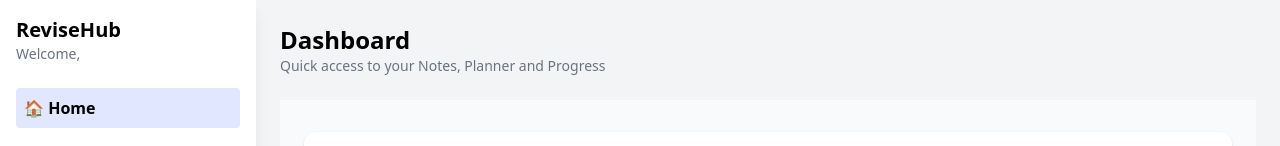
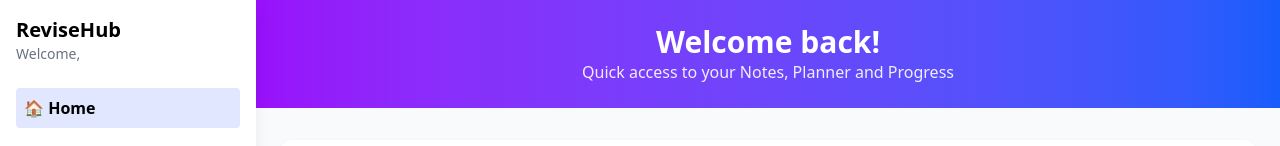
Before and after one commit to Faizan-9077/reviseHub, a React (Vite) app in the folder frontend/: page /dashboard in a window 1280 px wide. Shown: the top 146 px of the page. Built offline with nearby package versions, Linux system fonts and the light colour scheme; no server answers; sample sign-in values are in the browser's storage.

Commit message:
Update frontend layout and routing structure

```diff
--- a/frontend/src/App.jsx
+++ b/frontend/src/App.jsx
@@ -1,6 +1,8 @@
 import { Routes, Route, Navigate } from "react-router-dom";
 import Login from "./pages/Login";
 import Register from "./pages/Register";
+import ForgotPassword from "./pages/ForgotPassword";
+import ResetPassword from "./pages/ResetPassword";
 import DashboardLayout from "./components/DashboardLayout";
 import DashboardHome from "./pages/DashboardHome";
 import NotesPage from "./pages/NotesPage";
@@ -12,6 +14,8 @@ function App() {
     <Routes>
       <Route path="/login" element={<Login />} />
       <Route path="/register" element={<Register />} />
+      <Route path="/forgot-password" element={<ForgotPassword />} />
+      <Route path="/reset-password" element={<ResetPassword />} />
 
       <Route path="/dashboard" element={<DashboardLayout />}>
         <Route index element={<DashboardHome />} />
--- a/frontend/src/components/DashboardLayout.jsx
+++ b/frontend/src/components/DashboardLayout.jsx
@@ -1,10 +1,12 @@
-import React, { useEffect, useState } from 'react';
-import { NavLink, Outlet, useNavigate } from 'react-router-dom';
+import React, { useEffect, useState } from "react";
+import { NavLink, Outlet, useNavigate, useLocation } from "react-router-dom";
 
 export default function DashboardLayout() {
   const [user, setUser] = useState(null);
   const [loading, setLoading] = useState(true);
+  const [sidebarOpen, setSidebarOpen] = useState(false);
   const navigate = useNavigate();
+  const location = useLocation();
   const API = import.meta.env.VITE_API_URL || "http://localhost:5000";
 
   useEffect(() => {
@@ -19,8 +21,8 @@ export default function DashboardLayout() {
         const res = await fetch(`${API}/auth/profile`, {
           headers: {
             "Content-Type": "application/json",
-            "Authorization": `Bearer ${token}`
-          }
+            Authorization: `Bearer ${token}`,
+          },
         });
 
         if (res.status === 401) {
@@ -47,14 +49,30 @@ export default function DashboardLayout() {
   };
 
   if (loading) {
-    return <div className="flex items-center justify-center min-h-screen">Loading...</div>;
+    return (
+      <div className="flex items-center justify-center min-h-screen">
+        Loading...
+      </div>
+    );
   }
 
   return (
     <div className="min-h-screen flex bg-gray-100">
-      {/* Fixed Sidebar */}
-      <aside className="w-64 bg-white shadow-lg fixed left-0 top-0 h-full flex flex-col z-10">
-        <div className="p-4 flex-1">
+      {/* Sidebar Overlay for Mobile */}
+      {sidebarOpen && (
+        <div
+          className="fixed inset-0 bg-black/40 z-20 lg:hidden"
+          onClick={() => setSidebarOpen(false)}
+        />
+      )}
+
+      {/* Sidebar */}
+      <aside
+        className={`fixed top-0 left-0 h-full bg-white shadow-lg z-30 transform transition-transform duration-300
+          ${sidebarOpen ? "translate-x-0" : "-translate-x-full"}
+          lg:translate-x-0 lg:w-64 w-64 flex flex-col`}
+      >
+        <div className="p-4 flex-1 overflow-y-auto">
           <div className="mb-6">
             <h1 className="text-xl font-bold">ReviseHub</h1>
             <p className="text-sm text-gray-500">Welcome,</p>
@@ -67,39 +85,58 @@ export default function DashboardLayout() {
               to="/dashboard"
               end
               className={({ isActive }) =>
-                `block p-2 rounded ${isActive ? "bg-indigo-100 font-semibold" : "hover:bg-gray-50"}`
+                `block p-2 rounded ${
+                  isActive
+                    ? "bg-indigo-100 font-semibold"
+                    : "hover:bg-gray-50"
+                }`
               }
+              onClick={() => setSidebarOpen(false)}
             >
               🏠 Home
             </NavLink>
             <NavLink
               to="/dashboard/notes"
               className={({ isActive }) =>
-                `block p-2 rounded ${isActive ? "bg-indigo-100 font-semibold" : "hover:bg-gray-50"}`
+                `block p-2 rounded ${
+                  isActive
+                    ? "bg-indigo-100 font-semibold"
+                    : "hover:bg-gray-50"
+                }`
               }
+              onClick={() => setSidebarOpen(false)}
             >
               📒 Notes
             </NavLink>
             <NavLink
               to="/dashboard/planner"
               className={({ isActive }) =>
-                `block p-2 rounded ${isActive ? "bg-indigo-100 font-semibold" : "hover:bg-gray-50"}`
+                `block p-2 rounded ${
+                  isActive
+                    ? "bg-indigo-100 font-semibold"
+                    : "hover:bg-gray-50"
+                }`
               }
+              onClick={() => setSidebarOpen(false)}
             >
               📅 Planner
             </NavLink>
             <NavLink
               to="/dashboard/progress"
               className={({ isActive }) =>
-                `block p-2 rounded ${isActive ? "bg-indigo-100 font-semibold" : "hover:bg-gray-50"}`
+                `block p-2 rounded ${
+                  isActive
+                    ? "bg-indigo-100 font-semibold"
+                    : "hover:bg-gray-50"
+                }`
               }
+              onClick={() => setSidebarOpen(false)}
             >
               📊 Progress
             </NavLink>
           </nav>
         </div>
 
-        {/* Logout button at bottom */}
         <div className="p-4 border-t border-gray-200">
           <button
             onClick={logout}
@@ -110,15 +147,44 @@ export default function DashboardLayout() {
         </div>
       </aside>
 
-      {/* Scrollable Main content */}
-      <main className="flex-1 ml-64 overflow-y-auto">
-        <div className="p-6">
-          <header className="mb-6">
-            <h2 className="text-2xl font-bold">Dashboard</h2>
-            <p className="text-sm text-gray-500">
-              Quick access to your Notes, Planner and Progress
-            </p>
-          </header>
+      {/* Main Content */}
+      <main className="flex-1 lg:ml-64 overflow-y-auto">
+        {/* Header for Mobile */}
+
+        <div className="lg:hidden flex items-center justify-between p-4 bg-white shadow-sm">
+          <button
+            onClick={() => setSidebarOpen(true)}
+            className="p-2 text-gray-700 hover:text-gray-900"
+          >
+            <svg
+              xmlns="http://www.w3.org/2000/svg"
+              className="h-6 w-6"
+              fill="none"
+              viewBox="0 0 24 24"
+              stroke="currentColor"
+            >
+              <path strokeLinecap="round" strokeLinejoin="round" strokeWidth={2} d="M4 6h16M4 12h16M4 18h16" />
+            </svg>
+          </button>
+          <h1 className="font-semibold text-lg">ReviseHub</h1>
+        </div>
+
+        {/* Hero Section (All screens) */}
+        {location.pathname === "/dashboard" && (
+          <div className="bg-gradient-to-r from-purple-600 to-blue-600">
+            <div className="max-w-7xl mx-auto px-6 py-6 text-center">
+              <h1 className="text-2xl sm:text-3xl font-bold text-white">
+                Welcome back{user?.name ? `, ${user.name}` : ""}!
+              </h1>
+              <p className="text-white/90 text-sm sm:text-base">
+                Quick access to your Notes, Planner and Progress
+              </p>
+            </div>
+          </div>
+        )}
+
+
+        <div className="sm:p-6 md:p-0">
           <Outlet />
         </div>
       </main>
```
